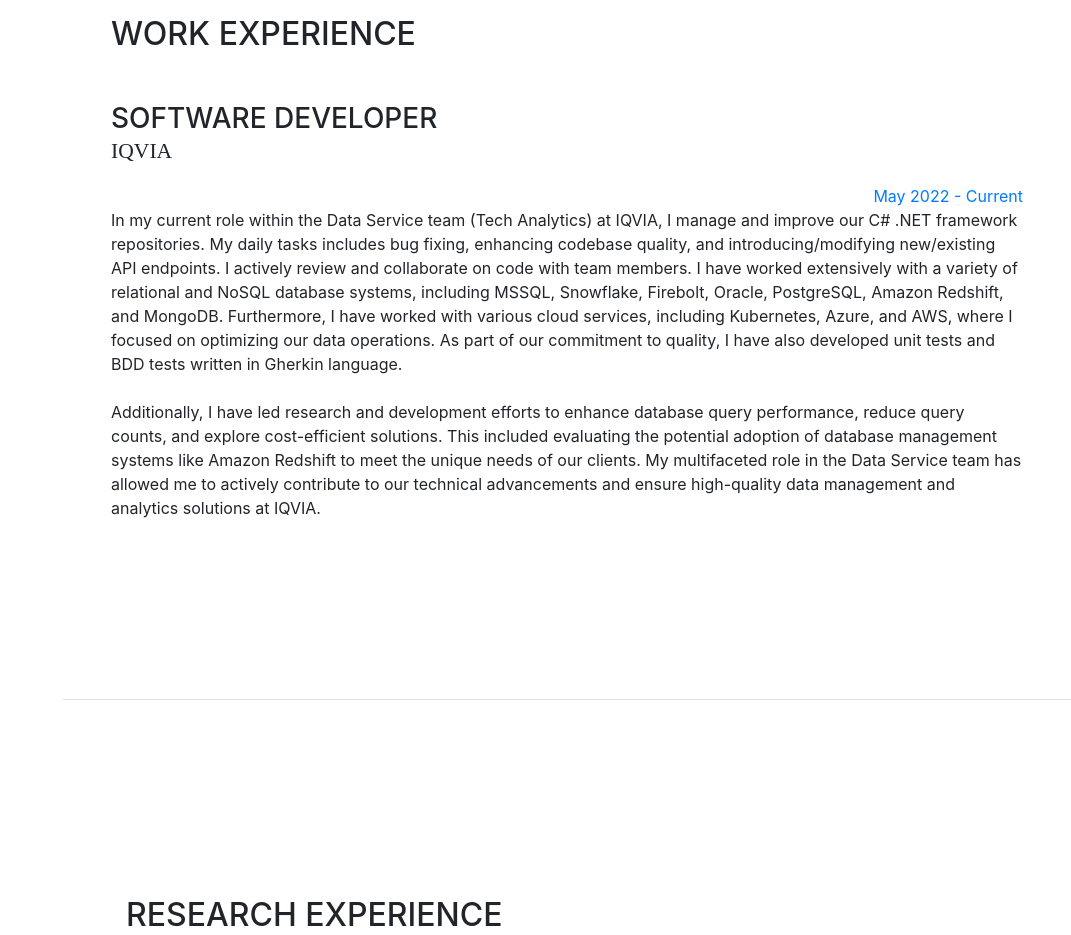
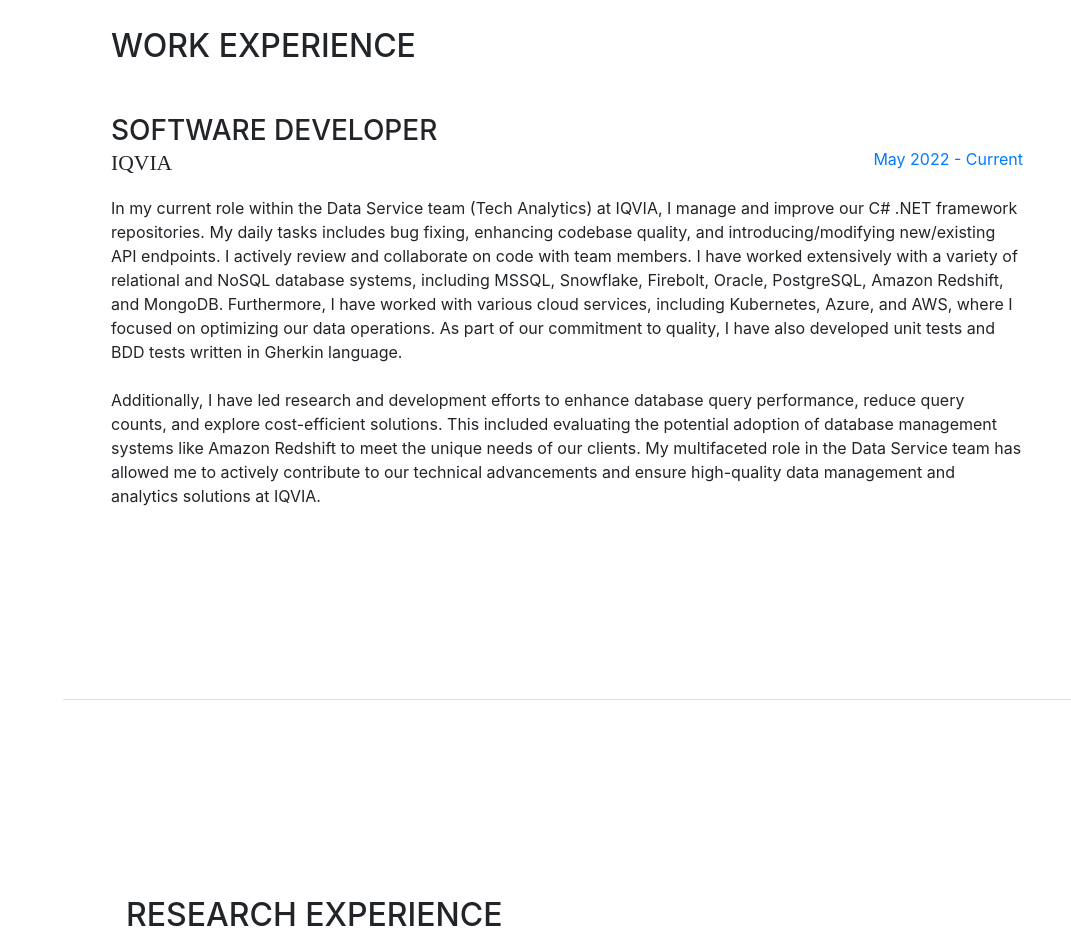
Before and after one commit to atiqur-rahman-0041/atiqur-rahman-0041.github.io, a website with bundled scripts: page index.html in a window 1280 px wide. Shown: the part 2500-3435 px from the top of the page, without its empty margins (209-1280 px from the left). Built offline with nearby package versions, Linux system fonts and the light colour scheme; some icons are missing; files whose address does not match are found by name; a web font is replaced by a local one.

```diff
--- a/index.html
+++ b/index.html
@@ -209,9 +209,11 @@
         <div class="resume-item d-flex flex-column flex-md-row mb-5">
           <div class="resume-content mr-auto">
             <h3 class="mb-0">Software Developer</h3>
-            <div class="subheading mb-3">IQVIA</div>
-            <div class="resume-date text-md-right">
-              <span class="text-primary">May 2022 - Current</span>
+            <div class="row">
+              <div class="col-md-6 subheading mb-3">IQVIA</div>
+              <div class="col-md-6 resume-date text-md-right">
+                <span class="text-primary">May 2022 - Current</span>
+              </div>
             </div>
             <p>In my current role within the Data Service team (Tech Analytics) at IQVIA, I manage and improve our C#
               .NET framework repositories. My daily tasks includes bug fixing, enhancing codebase quality, and
```
